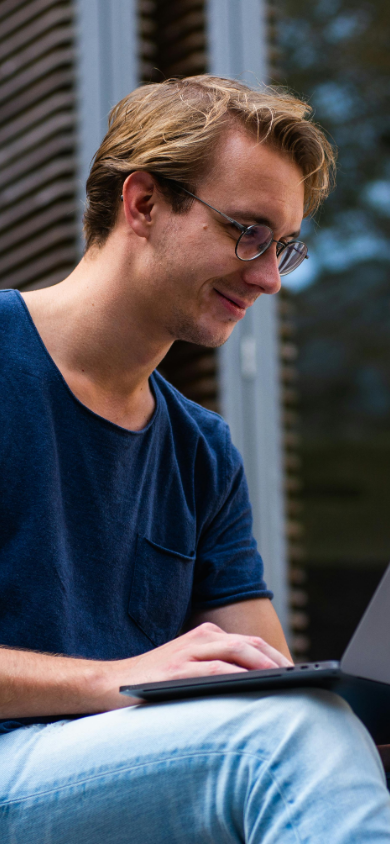
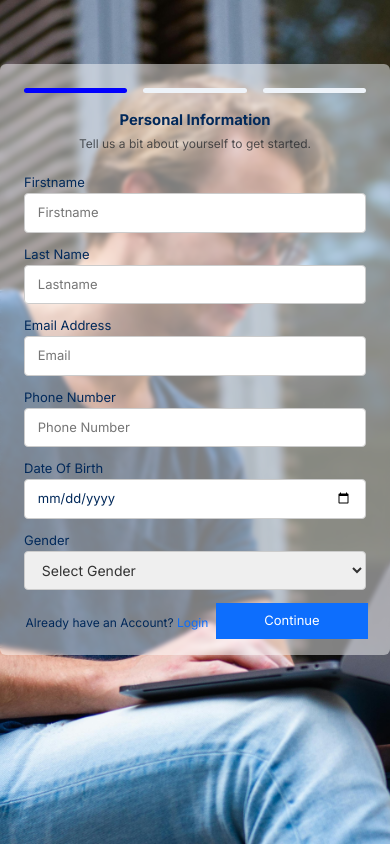
Before and after one commit to Olawoyin1/Multi-Step-Form-App-with-Authentication, a React (Create React App) app: page /signup in a window 390 px wide. Shown: the top 846 px of the page. Built offline with nearby package versions, Linux system fonts and the light colour scheme.

Commit message:
Made the login page responsive

```diff
--- a/src/App.css
+++ b/src/App.css
@@ -362,10 +362,22 @@ label{
 
   @media (max-width: 768px){
     .form-side{
-      /* position: fixed !important; */
+      position: fixed !important;
       top: 4rem;
       margin: 0 auto;
     }
 
+    .grid2{
+      display: grid;
+      grid-template-columns: 1fr;
+  }
+
+  .form-container{
+    min-height: 70vh;
+    background-color: #ffffff7b;
+    backdrop-filter: blur(2px);
+    border-radius: none;
+  }
+
 
   }
--- a/src/Components/Login.jsx
+++ b/src/Components/Login.jsx
@@ -100,7 +100,7 @@ const Login = () => {
   return (
     <div>
       <div className="row m-0">
-        <div className="col-6 position-relative d-flex align-items-center justify-content-center">
+        <div className="col col-md-6 form-side d-flex align-items-center justify-content-center">
         {loading && <Loading />}
           <div className="form-container d-flex align-items-center justify-content-center rounded p-4">
               <form action=""  onSubmit={formik.handleSubmit} className='d-flex  flex-column gap-3 w-100'>
@@ -148,7 +148,7 @@ const Login = () => {
           </div>
         </div>
 
-        <div className="img-side col-6 m-0 p-0">
+        <div className="img-side col-md-6 m-0 p-0">
           <img src="../Images/log.jpg" alt="" />
         </div>
 
```
